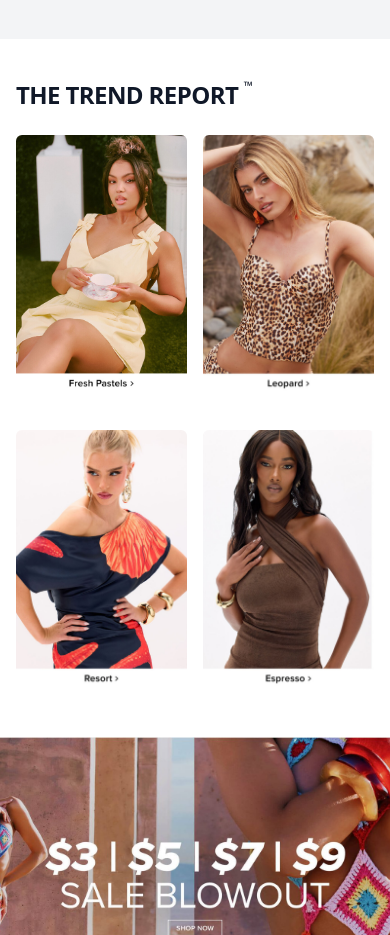
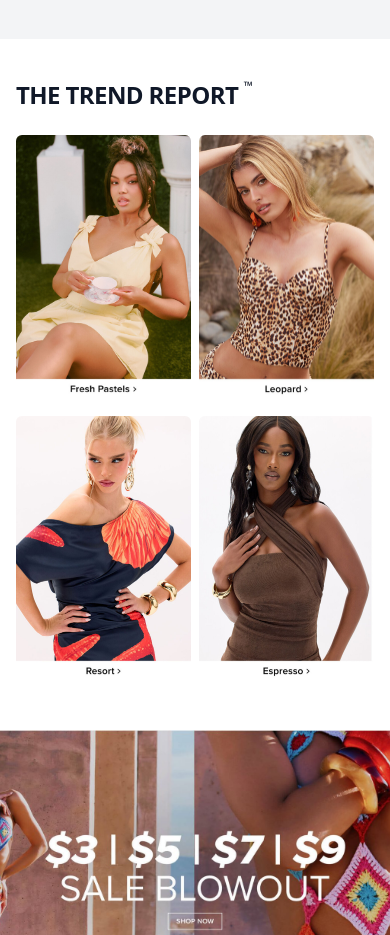
Before and after one commit to onaolapomay/revamp, a React (Vite) app: page / in a window 390 px wide. Shown: the part 840-1775 px from the top of the page. Built offline with nearby package versions, Linux system fonts and the light colour scheme; a web font is replaced by a local one.

Commit message:
your update message

```diff
--- a/src/components/TrendReport.jsx
+++ b/src/components/TrendReport.jsx
@@ -8,7 +8,7 @@
             <div className='mx-auto max-w-2xl px-4 py-10 sm:px-6 sm:py-24 lg:max-w-6xl lg:px-8'>
                 <h2 className='text-2xl font-bold tracking-tight text-gray-900'>THE TREND REPORT <span className='text-xl font-bold'><sup className='align-super text-xs'>™</sup></span></h2>
 
-                <div className='mt-6 grid grid-cols-2 gap-x-4 gap-y-8 sm:grid-cols-2 lg:grid-cols-4 xl:gap-x-6'>
+                <div className='mt-6 grid grid-cols-2 gap-x-2 gap-y-3 sm:grid-cols-2 lg:grid-cols-4 xl:gap-x-6'>
                     <div className='group relative'>
                         <img src="/media/trend-report/cardimg.jpg" alt="Front of men's Basic Tee in black." className='w-full rounded-md bg-gray-200 object-cover group-hover:opacity-75' />
                     </div>
```
